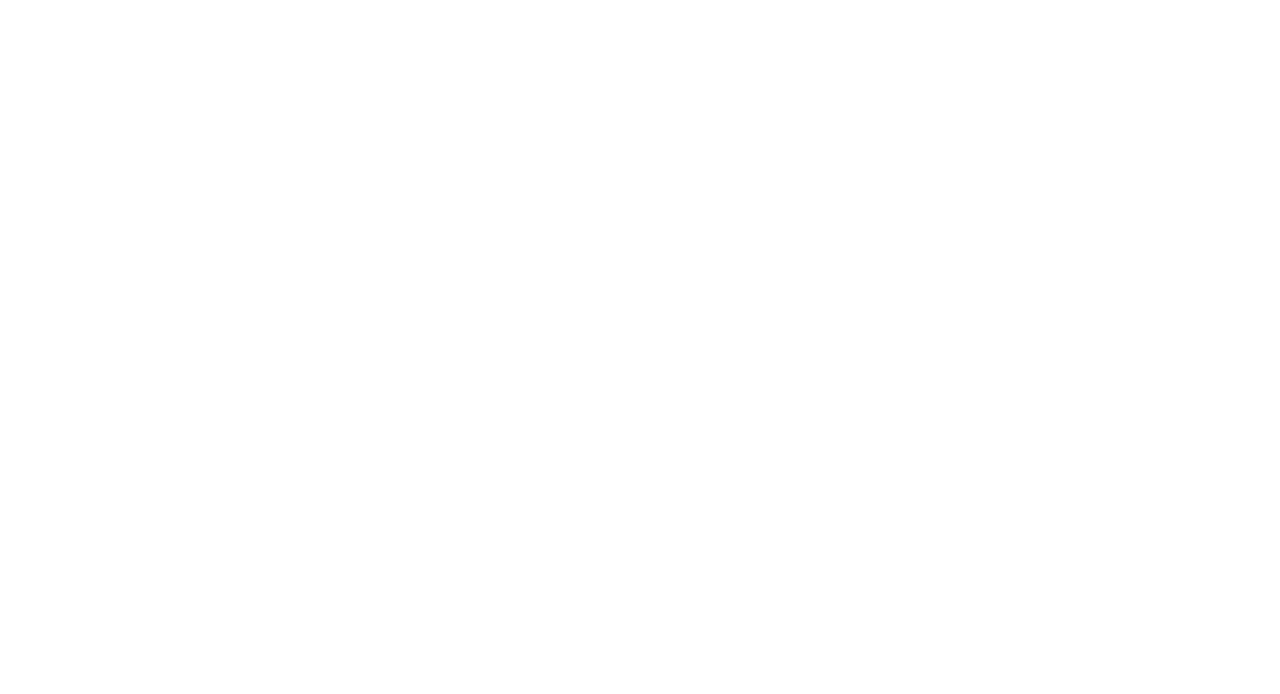
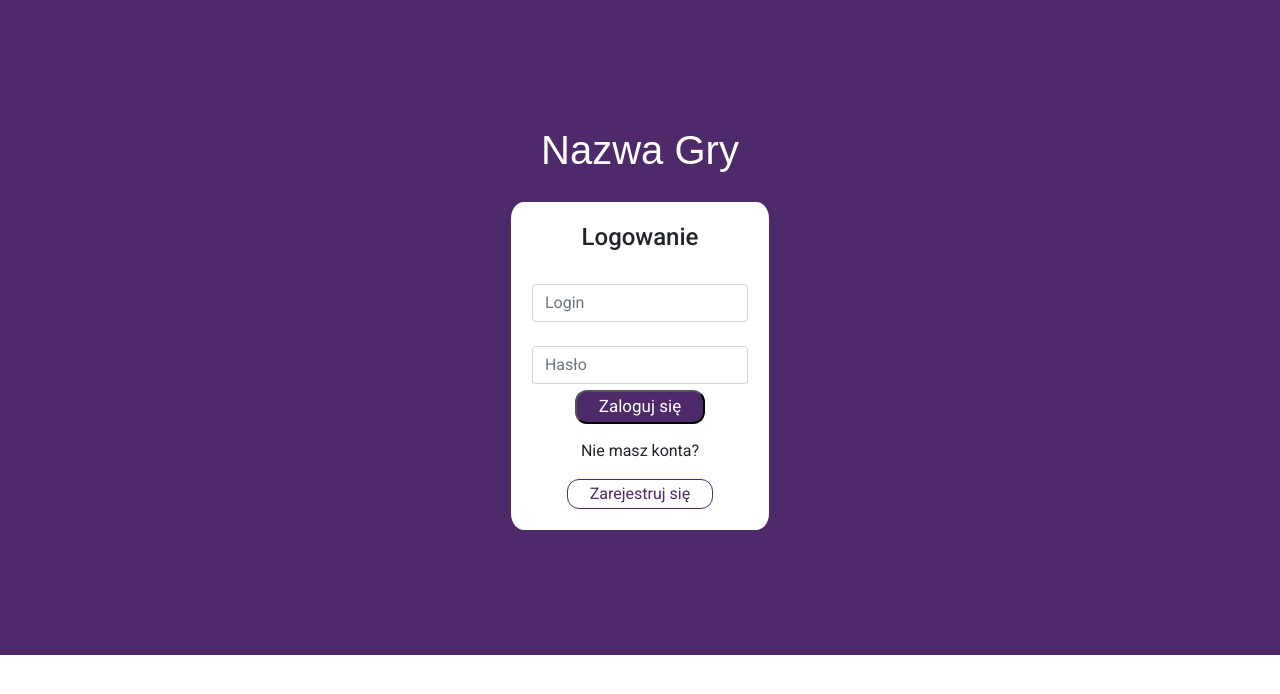
Before and after one commit to kwojtow/io-grupa-2, an Angular app in the folder frontend/: page / in a window 1280 px wide. Shown: the top 694 px of the page. Built offline with nearby package versions, Linux system fonts and the light colour scheme.

Commit message:
login validation

```diff
--- a/frontend/src/app/app.module.ts
+++ b/frontend/src/app/app.module.ts
@@ -9,6 +9,7 @@ import { RegisterSuccessComponent } from './components/register/register-success
 import { MapComponent } from './shared/components/map/map.component';
 import { FormsModule, ReactiveFormsModule } from '@angular/forms';
 import { HttpClientModule } from '@angular/common/http';
+import { StartPageComponent } from './components/start-page/start-page.component';
 
 
 @NgModule({
@@ -17,7 +18,8 @@ import { HttpClientModule } from '@angular/common/http';
     LoginComponent,
     RegisterComponent,
     RegisterSuccessComponent,
-    MapComponent
+    MapComponent,
+    StartPageComponent
   ],
   imports: [
     BrowserModule,
--- a/frontend/src/app/components/login/login.component.css
+++ b/frontend/src/app/components/login/login.component.css
@@ -65,3 +65,7 @@ body{
     margin-top: 5%;
     text-align: left;
 }
+
+.errorMessage{
+    color: red;
+}
--- a/frontend/src/app/components/login/login.component.html
+++ b/frontend/src/app/components/login/login.component.html
@@ -4,33 +4,46 @@
         <h1 id="game-name">Nazwa Gry</h1>
         <div id ="box" class="col-md-3 align-self-center">
             <h4>Logowanie</h4>
-        <form action="">
+        <form [formGroup]="signinForm">
+            <div *ngIf="showErrorMessage" class="errorMessage">
+                    Podane dane są nieprawidłowe
+            </div>
                 <div class="form-group">
                     <label for="text"></label>
                     <input
                     type="text"
-                    id="nick"
+                    id="username"
                     class="form-control"
                     placeholder="Login"
-                    ngModel name="nick"
+                    formControlName="username"
                     required
-
                     >
+                <div *ngIf="signinForm.get('username')?.touched">
+                        <div *ngIf="signinForm.get('username')?.hasError('required')" class="errorMessage">
+                                Pole wymagane
+                        </div>
+                </div>
                 </div>
                 <div class="form-group">
                     <label for="password"></label>
                     <input
                     type="password"
                     id="password"
+                    autocomplete="on"
                     class="form-control"
                     placeholder="Hasło"
-                    ngModel name="password"
+                    formControlName="password"
                     required
                     >
+                <div *ngIf="signinForm.get('password')?.touched">
+                        <div *ngIf="signinForm.get('password')?.hasError('required')" class="errorMessage">
+                            Pole wymagane
+                        </div>
+                </div>
                 </div>
                 <div id="login-button-box">
                     <div  class="col-md-12">
-                        <button class="button button-login" >Zaloguj się</button>
+                        <button class="button button-login" (click)="onSubmit()" >Zaloguj się</button>
                     </div>
                 </div>
                 <div >
--- a/frontend/src/app/components/login/login.component.ts
+++ b/frontend/src/app/components/login/login.component.ts
@@ -1,5 +1,8 @@
 import { Component, ElementRef, OnInit } from '@angular/core';
+import { FormBuilder, FormGroup, Validators } from '@angular/forms';
+import { Router } from '@angular/router';
 import { UserService } from 'src/app/core/services/user.service';
+
 
 @Component({
   selector: 'app-login',
@@ -9,12 +12,32 @@ import { UserService } from 'src/app/core/services/user.service';
 export class LoginComponent implements OnInit {
 
   // delete if password recovery is implemented
-  isPasswordReset = false;
+  isPasswordReset: false;
+  signinForm: FormGroup;
+  showErrorMessage: boolean;
 
-  constructor() { }
+
+  constructor(private formBuilder: FormBuilder, private userService: UserService, private route: Router) { }
 
   ngOnInit(): void {
+    this.showErrorMessage=false;
+    this.signinForm = this.formBuilder.group({
+      username: ['',[Validators.required]],
+      password: ['',[Validators.required]]
 
+    });
+  }
+
+  onSubmit(){
+    if(this.signinForm.valid){
+      this.userService.logUser(this.signinForm.value).subscribe((data)=>{
+        this.route.navigate(['/start']);
+
+      }, error => {
+          this.showErrorMessage=true;
+      }
+
+      )};
   }
 
 }
--- /dev/null
+++ b/frontend/src/app/components/start-page/start-page.component.html
@@ -0,0 +1 @@
+<p>start-page works!</p>
--- /dev/null
+++ b/frontend/src/app/components/start-page/start-page.component.ts
@@ -0,0 +1,15 @@
+import { Component, OnInit } from '@angular/core';
+
+@Component({
+  selector: 'app-start-page',
+  templateUrl: './start-page.component.html',
+  styleUrls: ['./start-page.component.css']
+})
+export class StartPageComponent implements OnInit {
+
+  constructor() { }
+
+  ngOnInit(): void {
+  }
+
+}
--- a/frontend/src/app/core/services/user.service.ts
+++ b/frontend/src/app/core/services/user.service.ts
@@ -22,4 +22,10 @@ export class UserService {
      return this.http.post<User>('http://localhost:8080/auth/signup', user);
    }
 
+   public logUser(user: User){
+     return this.http.post<User>('http://localhost:8080/auth/signin', user);
+   }
+
+
+
 }
--- a/frontend/src/app/navigation/app-routing.module.ts
+++ b/frontend/src/app/navigation/app-routing.module.ts
@@ -4,15 +4,17 @@ import { AppComponent } from '../app.component';
 import { LoginComponent } from '../components/login/login.component';
 import { RegisterSuccessComponent } from '../components/register/register-success/register-success.component';
 import { RegisterComponent } from '../components/register/register.component';
+import { StartPageComponent } from '../components/start-page/start-page.component';
 
 const routes: Routes = [
-  {path: '', component: AppComponent},
+  {path: '', component: LoginComponent},
   {path: 'signin', component: LoginComponent},
   // {path: 'signup', component: RegisterComponent, children: [
   //   {path: 'success', component: RegisterSuccessComponent}
   // ]}
   {path: 'signup', component: RegisterComponent},
-  {path: 'success', component: RegisterSuccessComponent}
+  {path: 'success', component: RegisterSuccessComponent},
+  {path: 'start', component: StartPageComponent }
 
 
 ];
```
Also changed, not shown: frontend/src/app/components/start-page/start-page.component.css (added).
